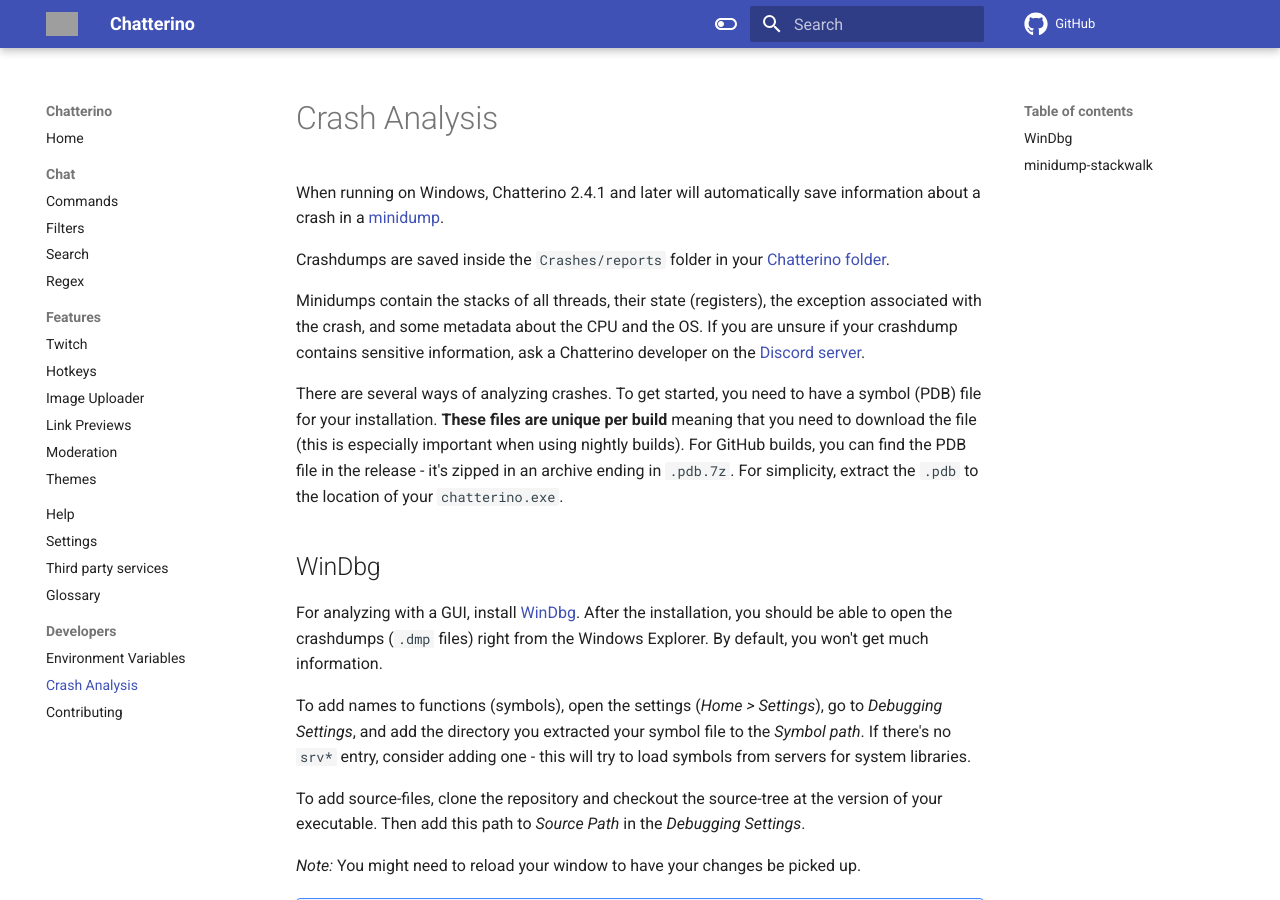
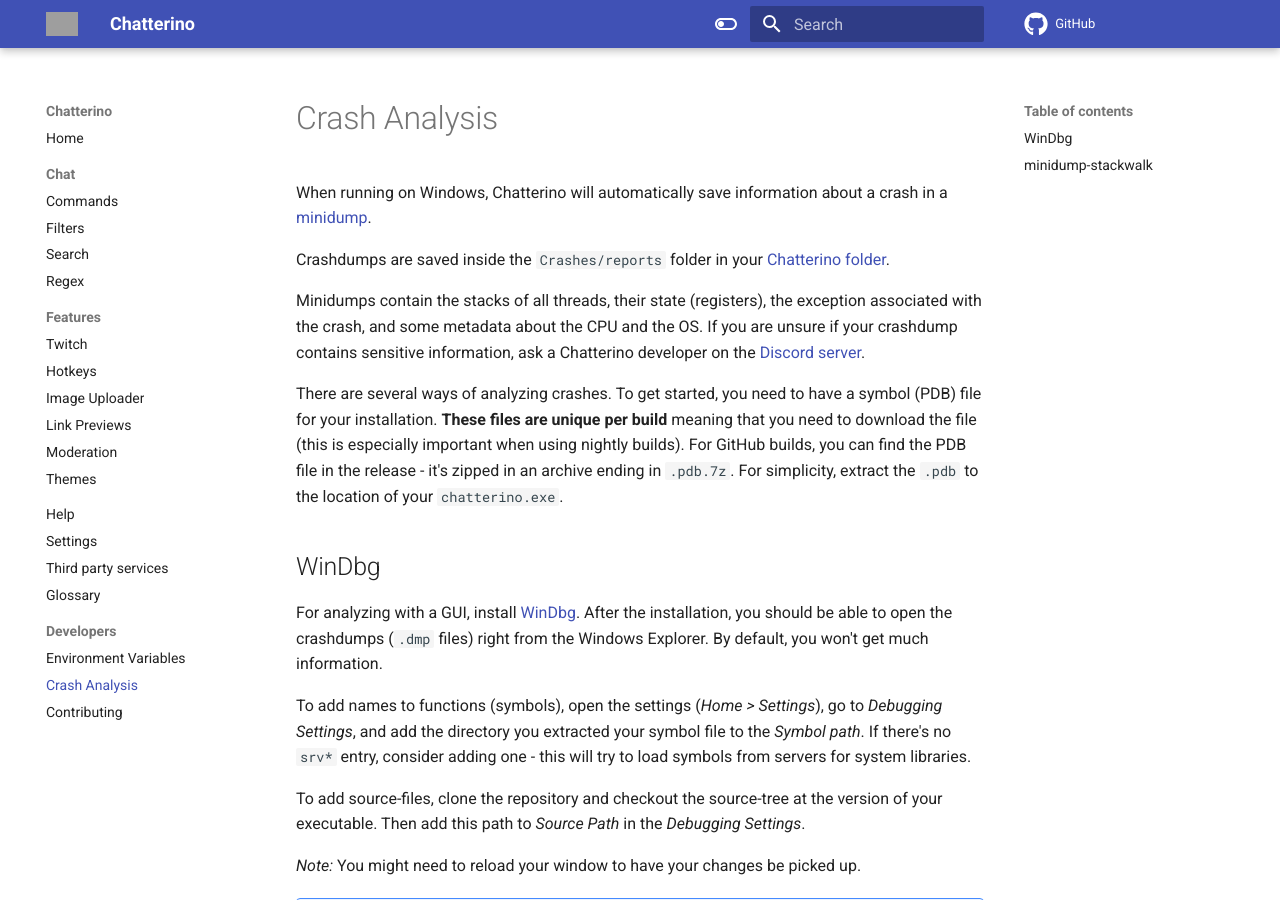
Before and after one commit to Chatterino/wiki, an MkDocs documentation site: the page built from docs/Crash Analysis.md, in a window 1280 px wide and 900 px high. Built offline with MkDocs 1.6.1 and Material for MkDocs 9.7.7, drawn with Linux system fonts in a browser that asks for light colours; comment, search, counter and statistics services are not loaded; grey boxes are pictures that could not be loaded.

Commit message:
minidump: remove 2.4.1 note

```diff
--- a/docs/Crash Analysis.md
+++ b/docs/Crash Analysis.md
@@ -1,6 +1,6 @@
 # Crash Analysis
 
-When running on Windows, Chatterino 2.4.1 and later will automatically save information about a crash in a [minidump](https://docs.sentry.io/platforms/native/guides/minidumps/).
+When running on Windows, Chatterino will automatically save information about a crash in a [minidump](https://docs.sentry.io/platforms/native/guides/minidumps/).
 
 Crashdumps are saved inside the `Crashes/reports` folder in your [Chatterino folder](/Settings/#where-is-my-chatterino-folder-located).
 
```
